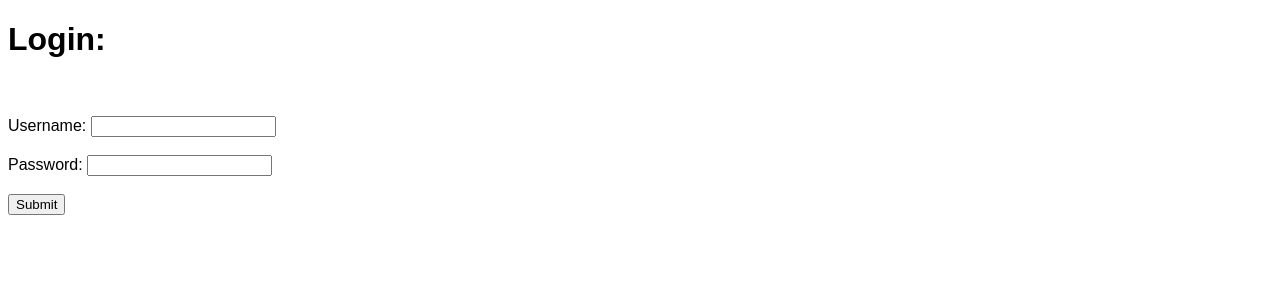
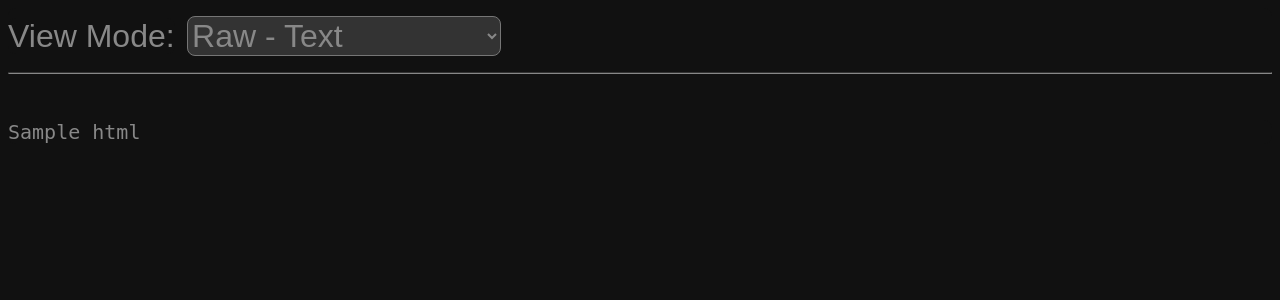
Before and after one commit to TheTridentGuy/WebLog, a Flask app: template templates/view.html in a window 1280 px wide. Shown: the top 300 px of the page. Run offline with Flask 3, Linux system fonts and the light colour scheme; the template is opened without the code that fills it: most values are stand-ins (such as "Sample title", 1, 10 or a date in 2020).

Commit message:
Just another update. Still a WIP.

```diff
--- a/loggerlog.json
+++ /dev/null
@@ -1 +0,0 @@
-[{"data": "hi, cool, wtf", "source_ip": "1.1.1.1", "time": "2023-10-12 02:08:38.143004", "format": "[$LOGTIME$: log entry from $LOGIP$] $LOGDATA$"}, {"data": "hi, cool, wtf1", "source_ip": "1.1.1.1", "time": "2023-10-12 02:08:38.143004", "format": "[$LOGTIME$: log entry from $LOGIP$] $LOGDATA$"}, {"data": "hi, cool, wtf2", "source_ip": "1.1.1.1", "time": "2023-10-12 02:08:38.143004", "format": "[$LOGTIME$: log entry from $LOGIP$] $LOGDATA$"}]
--- a/server.py
+++ b/server.py
@@ -1,25 +1,34 @@
 # pylint: disable-all
 
-import datetime
 from flask import Flask, request, render_template
 import hashlib
 from markupsafe import escape
-import json
+import logger
+import sessions
 
 app = Flask(__name__)
 
-adminusername = "admin"
-adminpasshash = "5e884898da28047151d0e56f8dc6292773603d0d6aabbdd62a11ef721d1542d8"
+admin_username = "admin"
+admin_pass_hash = "5e884898da28047151d0e56f8dc6292773603d0d6aabbdd62a11ef721d1542d8"
+json_path = "log.json"
+log = logger.Logger()
+manager = sessions.SessionManager()
+try:
+    log.load_json(json_path)
+except:
+    pass
 
 
 @app.route("/")
 def index():
     entry = request.values.get("log")
+    id = request.values.get("id")
     if entry:
-        log(entry, request.remote_addr)
-        return ""
+        log.append_log(data=entry, source_ip=request.remote_addr, id=id)
+        log.dump_json(json_path)
+        return render_template("text.html", text="WebLog Submitted")
     else:
-        return render_template("logger.html")
+        return render_template("index.html")
 
 
 @app.route("/view", methods=["GET", "POST"])
@@ -27,31 +36,13 @@ def view():
     username = request.values.get("username")
     password = request.values.get("password")
     if username or password:
-        if username == adminusername and hashlib.sha256(password.encode("utf-8")).hexdigest() == adminpasshash:
-            with open("log.txt") as f:
-                data = f.read()
-                return render_template("viewer.html", html=escape(data))
+        if username == admin_username and hashlib.sha256(password.encode("utf-8")).hexdigest() == admin_pass_hash:
+            key = manager.get_key()
+            return render_template("view.html", html=escape(str(log)), key=key)
         else:
-            return "Invalid username or password."
+            return render_template("text.html", text="Invalid username or password.")
     else:
-        return render_template("view.html")
-
-
-def log(data, remote_ip):
-    with open("log.json", "r") as f:
-        try:
-            json_data = json.loads(f.read())
-        except json.JSONDecodeError as e:
-            print(e)
-            print("New json log...")
-            json_data = {}
-        if not json_data.get(remote_ip):
-            json_data[remote_ip] = {}
-        json_data[remote_ip][str(datetime.datetime.now())] = data;
-    with open("log.json", "w") as f:
-        f.write(json.dumps(json_data))
-    with open("log.txt", "a") as f:
-        f.write(f"[{datetime.datetime.now()}: log entry from {remote_ip}] {data}\n")
+        return render_template("login.html")
 
 
 app.run("localhost", 8003)
--- /dev/null
+++ b/static/styles.css
@@ -0,0 +1,31 @@
+* {
+    font-family: sans-serif;
+    background-color: #111;
+    color: #888;
+    border-radius: 1vmin;
+}
+pre {
+    font-family: monospace !important;
+    font-size: 2.5vmin;
+}
+label, span {
+    font-size: 4vmin;
+    height: 5vmin;
+}
+input, button, select {
+    background-color: #333;
+    width: auto;
+    font-size: 4vmin;
+    height: 5vmin;
+    margin: 1vmin;
+}
+textarea {
+    width: 100%;
+    font-size: 3vmin;
+}
+hr {
+    border-color: #888;
+}
+.selected {
+    border: 3px solid #888;
+}
--- a/templates/viewer.html
+++ b/templates/text.html
@@ -3,9 +3,10 @@
 <head>
     <meta charset="UTF-8">
     <meta name="viewport" content="width=device-width, initial-scale=1.0">
-    <title>WebLog Viewer</title>
+    <title>WebLog</title>
+    <link rel="stylesheet" href="{{ url_for('static', filename='styles.css') }}">
 </head>
 <body>
-    <pre>{{ html }}</pre>
+    <p>{{ text }}</p>
 </body>
 </html>
--- a/templates/view.html
+++ b/templates/view.html
@@ -4,26 +4,32 @@
     <meta charset="UTF-8">
     <meta name="viewport" content="width=device-width, initial-scale=1.0">
     <title>WebLog Viewer</title>
-    <style>
-        * {
-            font-family: sans-serif;
-        }
-    </style>
+    <link rel="stylesheet" href="{{ url_for('static', filename='styles.css') }}">
 </head>
 <body>
-    <h1>Login:</h1>
+    <span>View Mode:</span>
+    <select name="viewmode" id="viewmode" onchange="switch_viewmode()">
+        <option value="rawtext" selected>Raw - Text</option>
+        <option value="rawjson">Raw - JSON</option>
+        <option value="byip">Sorted - By IP</option>
+        <option value="byid">Sorted - By Client ID</option>
+        <option value="newest">Sorted - Newest</option>
+        <option value="oldest">Sorted - Oldest</option>
+
+      </select>
+    <hr>
     <br>
-    <br>
-    <form method="post">
-        <label for="username">Username:</label>
-        <input type="text" name="username" id="username">
-        <br>
-        <br>
-        <label for="password">Password:</label>
-        <input type="password" name="password" id="password">
-        <br>
-        <br>
-        <input type="submit" value="Submit">
-    </form>
+    <pre id="rawview">{{ html }}</pre>
+    <div id="sortedview"></div>
+    <script>
+        var session_key = "{{ key }}";
+        alert(session_key);
+        function switch_viewmode(){
+            switch(document.getElementById("viewmode").value){
+                case "rawtext":
+
+            }
+        }
+    </script>
 </body>
 </html>
```
Also changed, not shown: log.json (+1 -1 lines), log.txt (deleted, +0 -31 lines), logger.py (+8 -6 lines), logger_test.py (deleted, +0 -13 lines), sessions.py (added, +40 -0 lines), templates/index.html (renamed from templates/logger.html, +5 -7 lines), templates/login.html (added, +24 -0 lines).
